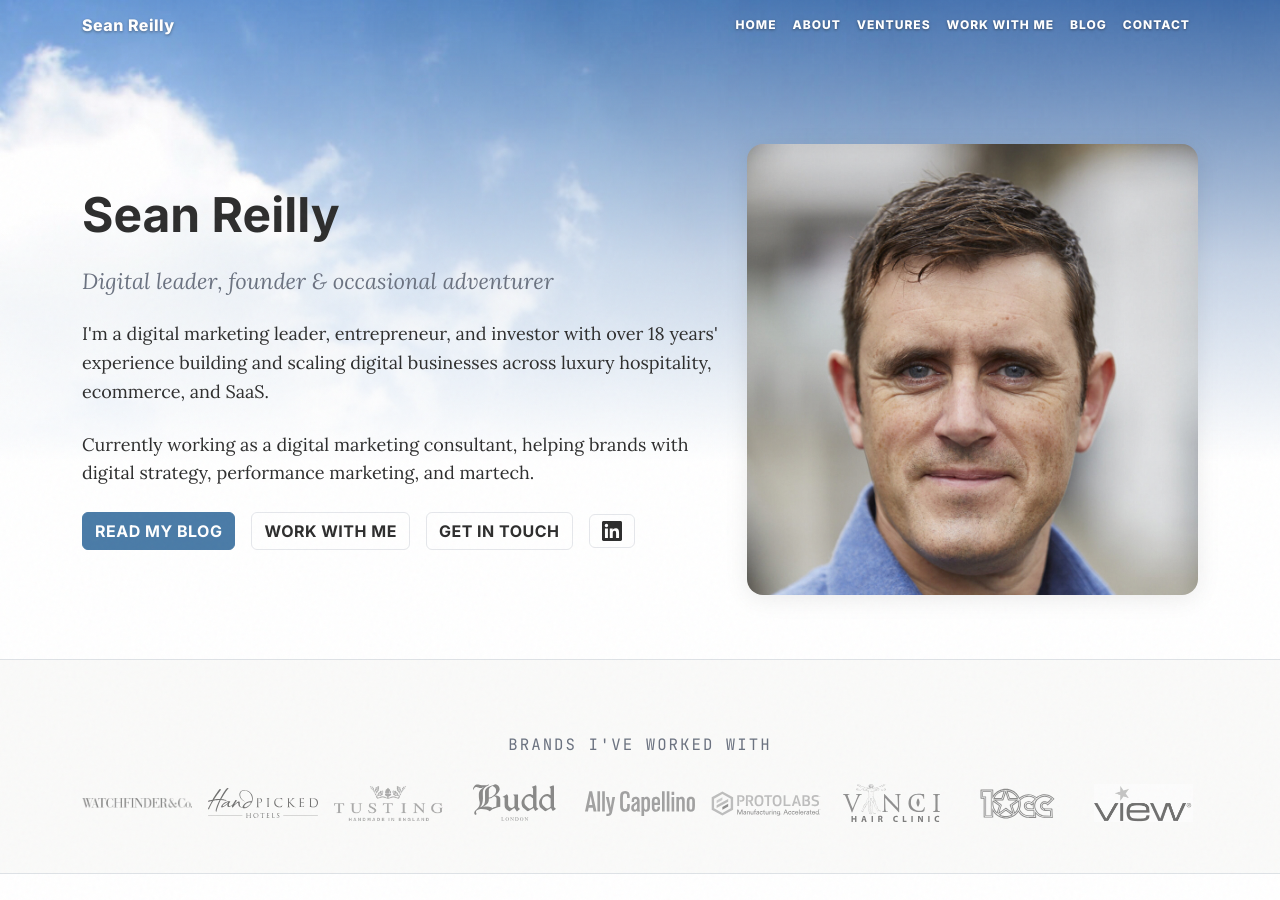
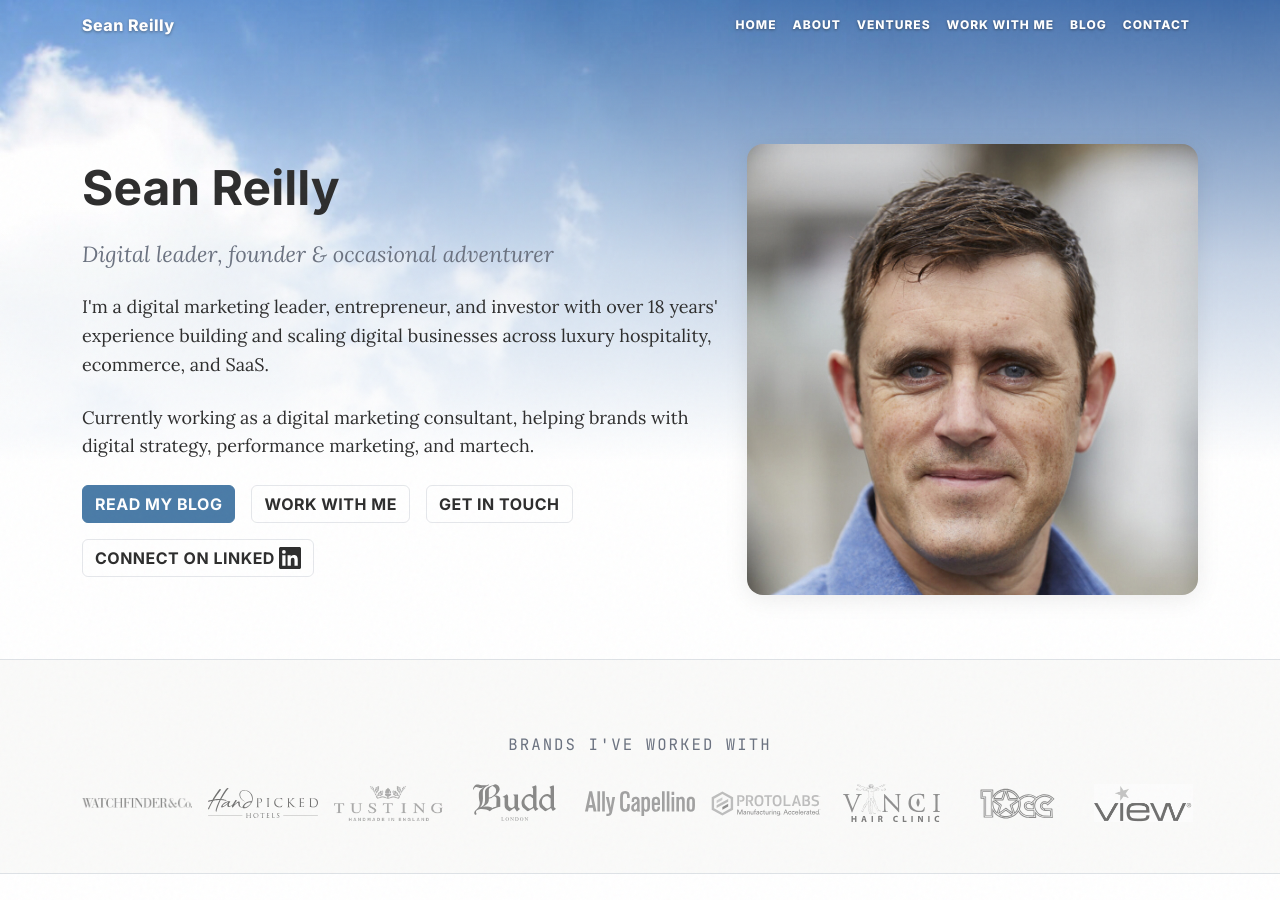
Before and after one commit to seanreillyesq/seanreillyesq.github.io, a Jekyll site: the page built from index.html, in a window 1280 px wide and 900 px high. Built offline with Jekyll 4.4.1, drawn with Linux system fonts in a browser that asks for light colours.

Commit message:
Replace LinkedIn icon button with 'Connect on Linked[in]' on homepage

```diff
--- a/index.html
+++ b/index.html
@@ -27,9 +27,7 @@
                     <a href="/blog/" class="btn btn-accent text-uppercase fw-bold">Read my blog</a>
                     <a href="/work-with-me/" class="btn btn-outline-accent text-uppercase fw-bold">Work with me</a>
                     <a href="/contact/" class="btn btn-outline-accent text-uppercase fw-bold">Get in touch</a>
-                    <a href="https://www.linkedin.com/in/seanreillyesq" target="_blank" class="btn btn-outline-accent d-inline-flex align-items-center justify-content-center" style="padding: 0.375rem 0.75rem;" aria-label="LinkedIn">
-                        <svg xmlns="http://www.w3.org/2000/svg" width="20" height="20" viewBox="0 0 24 24" fill="currentColor"><path d="M20.447 20.452h-3.554v-5.569c0-1.328-.027-3.037-1.852-3.037-1.853 0-2.136 1.445-2.136 2.939v5.667H9.351V9h3.414v1.561h.046c.477-.9 1.637-1.85 3.37-1.85 3.601 0 4.267 2.37 4.267 5.455v6.286zM5.337 7.433a2.062 2.062 0 01-2.063-2.065 2.064 2.064 0 112.063 2.065zm1.782 13.019H3.555V9h3.564v11.452zM22.225 0H1.771C.792 0 0 .774 0 1.729v20.542C0 23.227.792 24 1.771 24h20.451C23.2 24 24 23.227 24 22.271V1.729C24 .774 23.2 0 22.222 0h.003z"/></svg>
-                    </a>
+                    <a href="https://www.linkedin.com/in/seanreillyesq" target="_blank" class="btn btn-outline-accent text-uppercase fw-bold d-inline-flex align-items-center gap-1" aria-label="Connect on LinkedIn">Connect on Linked<svg xmlns="http://www.w3.org/2000/svg" width="22" height="22" viewBox="0 0 24 24" fill="currentColor" style="vertical-align:-0.15em;"><path d="M20.447 20.452h-3.554v-5.569c0-1.328-.027-3.037-1.852-3.037-1.853 0-2.136 1.445-2.136 2.939v5.667H9.351V9h3.414v1.561h.046c.477-.9 1.637-1.85 3.37-1.85 3.601 0 4.267 2.37 4.267 5.455v6.286zM5.337 7.433a2.062 2.062 0 01-2.063-2.065 2.064 2.064 0 112.063 2.065zm1.782 13.019H3.555V9h3.564v11.452zM22.225 0H1.771C.792 0 0 .774 0 1.729v20.542C0 23.227.792 24 1.771 24h20.451C23.2 24 24 23.227 24 22.271V1.729C24 .774 23.2 0 22.222 0h.003z"/></svg></a>
                 </div>
             </div>
         </div>
```
